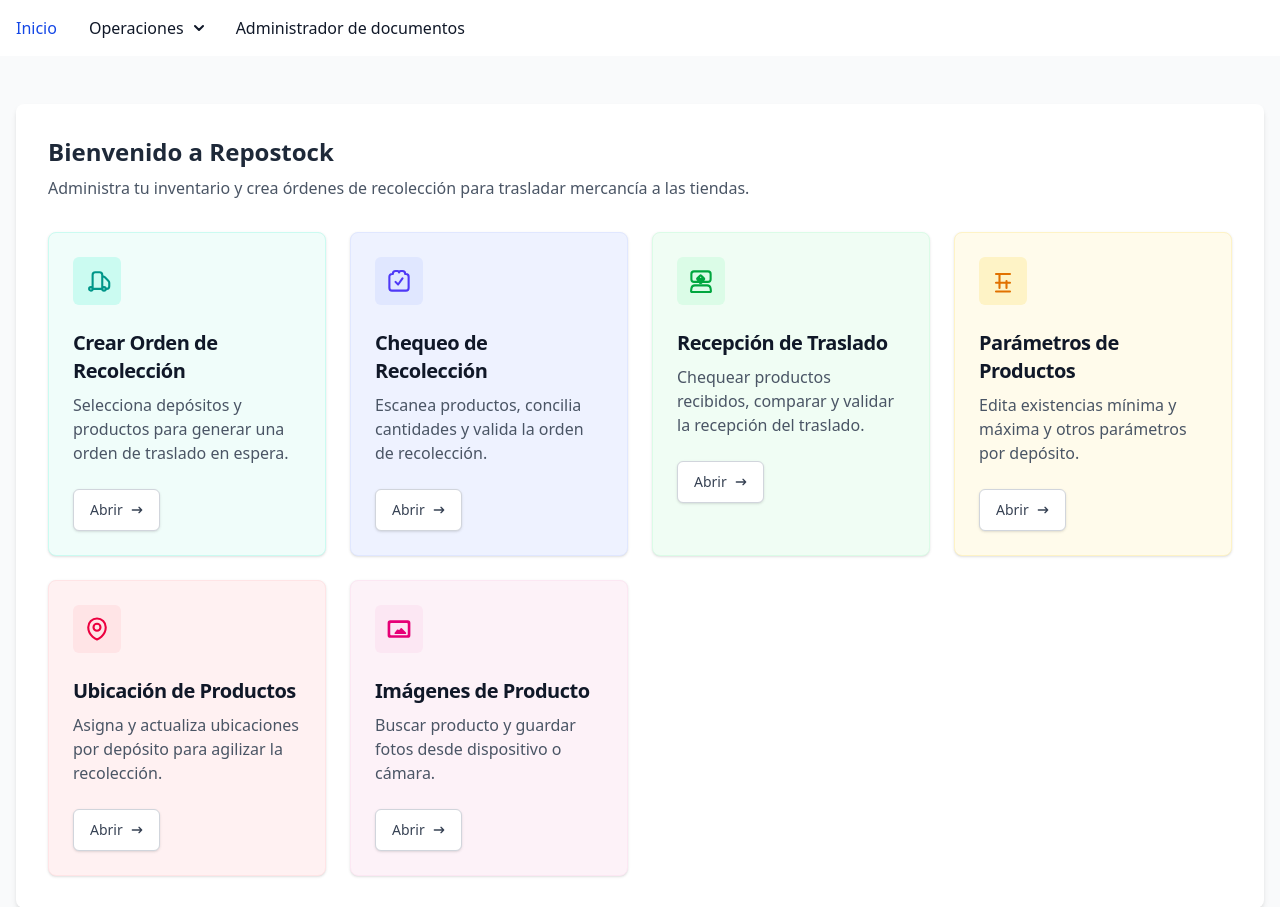
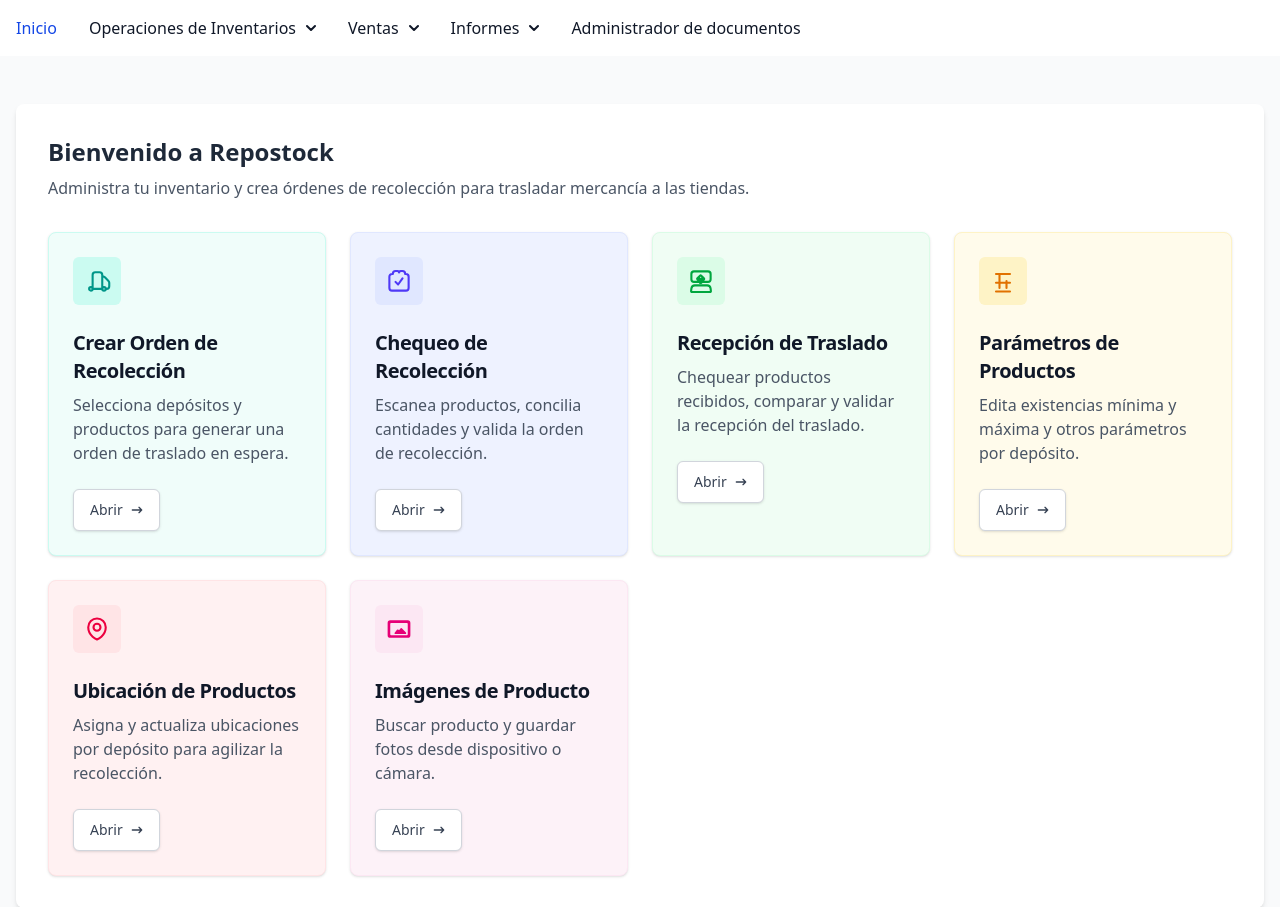
Before and after one commit to jose1574/RepoStock, a Flask app: page / in a window 1280 px wide. Shown: the top 907 px of the page. Run offline with Flask 3, Linux system fonts and the light colour scheme; some libraries are stand-ins or nearby versions.

Commit message:
se estructura mejor el repositorio de las carpetas de los archivos

```diff
--- a/app.py
+++ b/app.py
@@ -152,7 +152,7 @@ def product_images():
                         print("Error obteniendo stock por depósito:", e)
             except Exception as e:
                 print("Error buscando producto para imágenes:", e)
-    return render_template("product_images.html", product=product, store=store, images=images, stocks_by_store=stocks_by_store)
+    return render_template("sales/budget.html", product=product, store=store, images=images, stocks_by_store=stocks_by_store)
 
 
 @app.route("/api/products/search", methods=["GET"])
@@ -329,7 +329,7 @@ def destination_store_selection_param_product():
 @app.route("/config_param_product_store")
 def config_param_product_store():
     stores = get_stores()
-    return render_template("config_param_product_store.html", stores=stores)
+    return render_template("inventory/config_param_product_store.html", stores=stores)
 
 
 @app.route("/config_param_product", methods=["POST"])
@@ -375,7 +375,7 @@ def config_param_product():
 
     # El store persiste en la sesión y se recupera en GET o POST
     return render_template(
-        "config_param_product.html",
+        "inventory/config_param_product.html",
         products=product,
         store=search_store,
         product_not_found=product_not_found,
@@ -554,7 +554,7 @@ def save_config_param_product():
 @app.route("/select_store_destinatSion_collection_order", methods=["POST", "GET"])
 def select_store_destination_collection_order():
     stores = get_stores()
-    return render_template("form_destination_store.html", stores=stores)
+    return render_template("inventory/form_destination_store.html", stores=stores)
 
 
 # ruta para crear orden de recoleccion
@@ -610,7 +610,7 @@ def create_collection_order():
             seen_b.add(b)
             brands.append(b)
     return render_template(
-        "create_collection_order.html",
+        "inventory/create_collection_order.html",
         products=products,
         departments=departments,
         store_origin=search_store_origin,
@@ -825,7 +825,7 @@ def update_locations_products_failures_products(store_code=None):
 
     # GET: mostrar siempre el depósito y la ubicación actual (si existe)
     return render_template(
-        "form_location.html",
+        "inventory/form_location.html",
         store=store,
         location=session.get("location", ""),
     )
@@ -850,7 +850,7 @@ def delete_item_product_session(code):
 @app.route("/form_destination_store_for_location", methods=["POST", "GET"])
 def form_destination_store_for_location():
     stores = get_stores()
-    return render_template("form_destination_store_for_location.html", stores=stores )
+    return render_template("inventory/form_destination_store_for_location.html", stores=stores )
 
 
 #ruta para guardar en sesion el deposito de destino seleccionado para la actualizacion de ubicacion de los productos con fallas
@@ -940,7 +940,7 @@ def update_locations_products_failures():
                 print("Error buscando productos:", e)
                 last_search_empty = True
     return render_template(
-        "update_locations_products_failures.html",
+        "inventory/update_locations_products_failures.html",
         products=session_products,
         location=location,
         last_search_empty=last_search_empty,
@@ -953,7 +953,7 @@ def update_locations_products_failures():
 def document_manager():
     inventory_operations = get_inventory_operations()
     print("Inventory Operations:", inventory_operations[0])
-    return render_template("document_manager.html", inventory_operations=inventory_operations)
+    return render_template("manager/document_manager.html", inventory_operations=inventory_operations)
 
 
 @app.route("/document_manager/delete", methods=["POST"])
@@ -1091,7 +1091,7 @@ def check_order_collection():
                 validated = (desc == "la operacion fue validada" or desc.startswith("documento chequeado"))
         except Exception as e:
             print("Error cargando ORDER_COLLECTION:", e)
-    return render_template("check_order_collection.html", correlative=correlative, header=header, items=details, validated=validated)
+    return render_template("inventory/check_order_collection.html", correlative=correlative, header=header, items=details, validated=validated)
 
 
 @app.route("/api/collection_order/update_count", methods=["POST"])
@@ -1153,7 +1153,7 @@ def check_transfer_reception():
                     # No cargamos detalles destino porque aún no está procesada
         except Exception as e:
             print("Error cargando TRANSFER procesada:", e)
-    return render_template("check_transfer_reception.html", correlative=correlative, header=header, items=details, validated=validated, pending_wait=pending_wait)
+    return render_template("inventory/check_transfer_reception.html", correlative=correlative, header=header, items=details, validated=validated, pending_wait=pending_wait)
 
 
 @app.route("/api/reception/update_count", methods=["POST"])
--- a/templates/header.html
+++ b/templates/header.html
@@ -31,7 +31,7 @@
                             rounded-sm hover:bg-gray-100 md:hover:bg-transparent md:border-0
                             md:hover:text-blue-700 md:p-0 md:w-auto dark:text-white
                             md:dark:hover:text-blue-500 dark:focus:text-white dark:border-gray-700
-                            dark:hover:bg-gray-700 md:dark:hover:bg-transparent">Operaciones
+                            dark:hover:bg-gray-700 md:dark:hover:bg-transparent">Operaciones de Inventarios
                             <svg class="w-2.5 h-2.5 ms-2.5" aria-hidden="true" xmlns="http://www.w3.org/2000/svg"
                                 fill="none" viewBox="0 0 10 6">
                                 <path stroke="currentColor" stroke-linecap="round" stroke-linejoin="round"
@@ -44,23 +44,64 @@
                                 aria-labelledby="dropdownLargeButton">
                                 <li>
                                     <a href="{{ url_for('select_store_destination_collection_order')}}"
-                                        class="block px-4 py-2 hover:bg-gray-100 dark:hover:bg-gray-600 dark:hover:text-white">Crear Orden de Recolección</a>
+                                        class="block px-4 py-2 hover:bg-gray-100 dark:hover:bg-gray-600 dark:hover:text-white">Orden de Recolección</a>
                                 </li>
                                 <li>
                                     <a href="{{ url_for('check_order_collection')}}"
-                                        class="block px-4 py-2 hover:bg-gray-100 dark:hover:bg-gray-600 dark:hover:text-white">Chequeo de Orden de Recolección</a>
+                                        class="block px-4 py-2 hover:bg-gray-100 dark:hover:bg-gray-600 dark:hover:text-white">Chequeo de orden de recolección</a>
                                 </li>
                                 <li>
                                     <a href="{{ url_for('check_transfer_reception')}}"
-                                        class="block px-4 py-2 hover:bg-gray-100 dark:hover:bg-gray-600 dark:hover:text-white">Chequeo de Recepción de Traslados</a>
+                                        class="block px-4 py-2 hover:bg-gray-100 dark:hover:bg-gray-600 dark:hover:text-white">Recepción de Traslado</a>
                                 </li>
                                 <li>
                                     <a href="{{ url_for('config_param_product_store')}}"
-                                        class="block px-4 py-2 hover:bg-gray-100 dark:hover:bg-gray-600 dark:hover:text-white">Parámetros de Productos</a>
+                                        class="block px-4 py-2 hover:bg-gray-100 dark:hover:bg-gray-600 dark:hover:text-white">Productos</a>
                                 </li>
                                 <li>
                                     <a href="{{ url_for('form_destination_store_for_location')}}"
-                                        class="block px-4 py-2 hover:bg-gray-100 dark:hover:bg-gray-600 dark:hover:text-white">Ubicación de Productos</a>
+                                        class="block px-4 py-2 hover:bg-gray-100 dark:hover:bg-gray-600 dark:hover:text-white">Asignar Ubicación Productos</a>
+                                </li>
+                            </ul>
+                        </div>
+                    </li>
+                    <li class="relative">
+                        <button id="dropdownSalesLink" data-dropdown-toggle="dropdownSales"
+                            class="flex items-center justify-between w-full py-2 px-3 text-gray-900
+                            rounded-sm hover:bg-gray-100 md:hover:bg-transparent md:border-0
+                            md:hover:text-blue-700 md:p-0 md:w-auto dark:text-white
+                            md:dark:hover:text-blue-500 dark:focus:text-white dark:border-gray-700
+                            dark:hover:bg-gray-700 md:dark:hover:bg-transparent">Ventas
+                            <svg class="w-2.5 h-2.5 ms-2.5" aria-hidden="true" xmlns="http://www.w3.org/2000/svg" fill="none" viewBox="0 0 10 6">
+                                <path stroke="currentColor" stroke-linecap="round" stroke-linejoin="round" stroke-width="2" d="m1 1 4 4 4-4" />
+                            </svg>
+                        </button>
+                        <div id="dropdownSales"
+                            class="absolute left-0 top-full mt-2 z-[9999] hidden font-normal bg-white divide-y divide-gray-100 rounded-lg shadow-lg w-56 dark:bg-gray-700 dark:divide-gray-600">
+                            <ul class="py-2 text-sm text-gray-700 dark:text-gray-400" aria-labelledby="dropdownSalesLink">
+                                <li>
+                                    <a href="{{ url_for('product_images') }}"
+                                        class="block px-4 py-2 hover:bg-gray-100 dark:hover:bg-gray-600 dark:hover:text-white">Presupuestos</a>
+                                </li>
+                            </ul>
+                        </div>
+                    </li>
+                    <li class="relative">
+                        <button id="dropdownReportsLink" data-dropdown-toggle="dropdownReports"
+                            class="flex items-center justify-between w-full py-2 px-3 text-gray-900
+                            rounded-sm hover:bg-gray-100 md:hover:bg-transparent md:border-0
+                            md:hover:text-blue-700 md:p-0 md:w-auto dark:text-white
+                            md:dark:hover:text-blue-500 dark:focus:text-white dark:border-gray-700
+                            dark:hover:bg-gray-700 md:dark:hover:bg-transparent">Informes
+                            <svg class="w-2.5 h-2.5 ms-2.5" aria-hidden="true" xmlns="http://www.w3.org/2000/svg" fill="none" viewBox="0 0 10 6">
+                                <path stroke="currentColor" stroke-linecap="round" stroke-linejoin="round" stroke-width="2" d="m1 1 4 4 4-4" />
+                            </svg>
+                        </button>
+                        <div id="dropdownReports"
+                            class="absolute left-0 top-full mt-2 z-[9999] hidden font-normal bg-white divide-y divide-gray-100 rounded-lg shadow-lg w-56 dark:bg-gray-700 dark:divide-gray-600">
+                            <ul class="py-2 text-sm text-gray-700 dark:text-gray-400" aria-labelledby="dropdownReportsLink">
+                                <li>
+                                    <span class="block px-4 py-2 text-gray-400 dark:text-gray-500">Próximamente</span>
                                 </li>
                             </ul>
                         </div>
```
Also changed, not shown: templates/manager/document_manager.html (renamed from templates/document_manager.html, +20 -7 lines), templates/inventory/check_order_collection.html (renamed from templates/check_order_collection.html), templates/inventory/check_transfer_reception.html (renamed from templates/check_transfer_reception.html), templates/inventory/config_param_product.html (renamed from templates/config_param_product.html), templates/inventory/config_param_product_store.html (renamed from templates/config_param_product_store.html), templates/inventory/create_collection_order.html (renamed from templates/create_collection_order.html), templates/inventory/form_destination_store.html (renamed from templates/form_destination_store.html), templates/inventory/form_destination_store_for_location.html (renamed from templates/form_destination_store_for_location.html), templates/inventory/form_location.html (renamed from templates/form_location.html), templates/inventory/update_locations_products_failures.html (renamed from templates/update_locations_products_failures.html), templates/sales/budget.html (renamed from templates/product_images.html).
